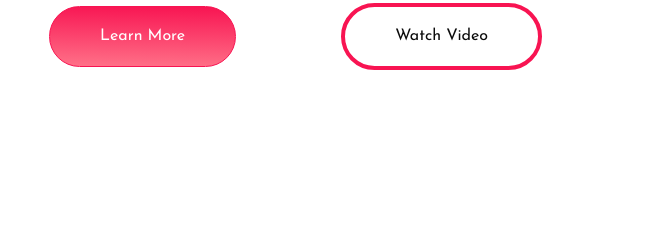
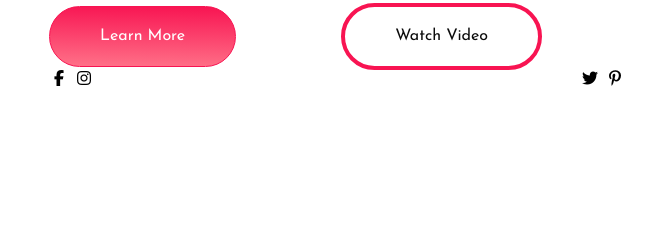
Before and after one commit to mohmmadjebreel/Strawberries, a plain HTML site: page index.html in a window 1280 px wide. Shown: the part 648-888 px from the top of the page, 15-671 px from the left. Drawn offline with nearby package versions, Linux system fonts and the light colour scheme.

Commit message:
Add files via upload

```diff
--- a/index.html
+++ b/index.html
@@ -5,6 +5,7 @@
         <meta http-equiv="X-UA-Compatible" content="IE=edge">
         <meta name="viewport" content="width=device-width, initial-scale=1.0">
         <title>Strawberries</title>
+        <link rel="stylesheet" href="../Strawberries/css/all.min.css" >
         <link rel="stylesheet" href="https://necolas.github.io/normalize.css/8.0.1/normalize.css">
         <link rel="stylesheet" href="../Strawberries/css/main.css">
     </head>
@@ -41,13 +42,23 @@
         <!-- start intro -->
         <section class="intro">
             <div class="container display-flex">
-                <div class="contant-intro width-50">
+                <div class="contant-intro width-50 ">
                     <h1> Straw </h1>
                     <h2>Lorem ipsum dolor sit amet consectetur <span>adipisicing elit. Laborum dolor</span> numquam repellendus nemo sint ad sed <span> magni provident iure. Quasi veniam </span> unde facilis quidem rerum doloremque <span>laboriosam ea totam ratione.</span> </h2>
                     <h3>Lorem ipsum dolor, sit amet consectetur adipisicing elit. Harum vero, assumenda architecto maiores et doloribus excepturi repudiandae autem natus atque sunt reiciendis cupiditate officia cumque. Quis similique quasi eos velLorem ipsum dolor, sit amet consectetur adipisicing elit. Harum vero, assumenda architecto maiores et doloribus excepturi repudiandae autem natus atque sunt reiciendis cupiditate officia cumque. Quis similique quasi eos vel.</h3>
                     <div class="btn">
                         <button>Learn More</button>
                         <button>Watch Video</button>
+                    </div>
+                    <div class="icon-media display-flex space-between-flex position-relative">
+                        <div class="icon-left">
+                            <i class="fab fa-facebook-f"><a href="facebook.com/Eng.mohmmad"></a></i>
+                            <i class="fab fa-instagram"><a href="https://www.instagram.com/eng.mohmmadnj/"></a></i>
+                        </div>
+                        <div class="icon-right ">
+                            <i class="fab fa-twitter"><a href="https://twitter.com/MnjDeveloper"></a></i>
+                            <i class="fab fa-pinterest-p"><a href="facebook.com/Eng.mohmmad"></a></i>
+                        </div>
                     </div>
                 </div>
                 <div class="img-into width-50">
```
